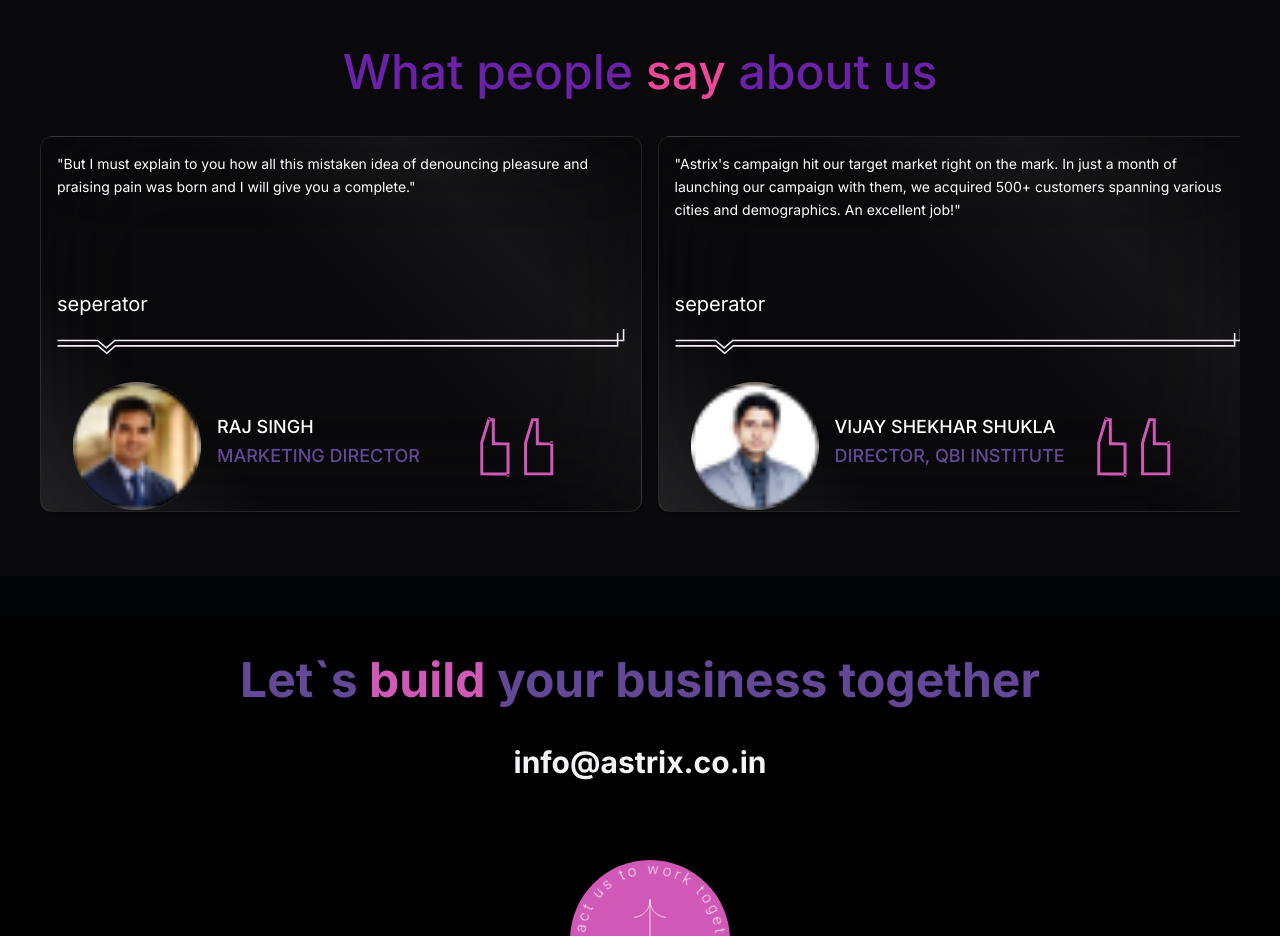
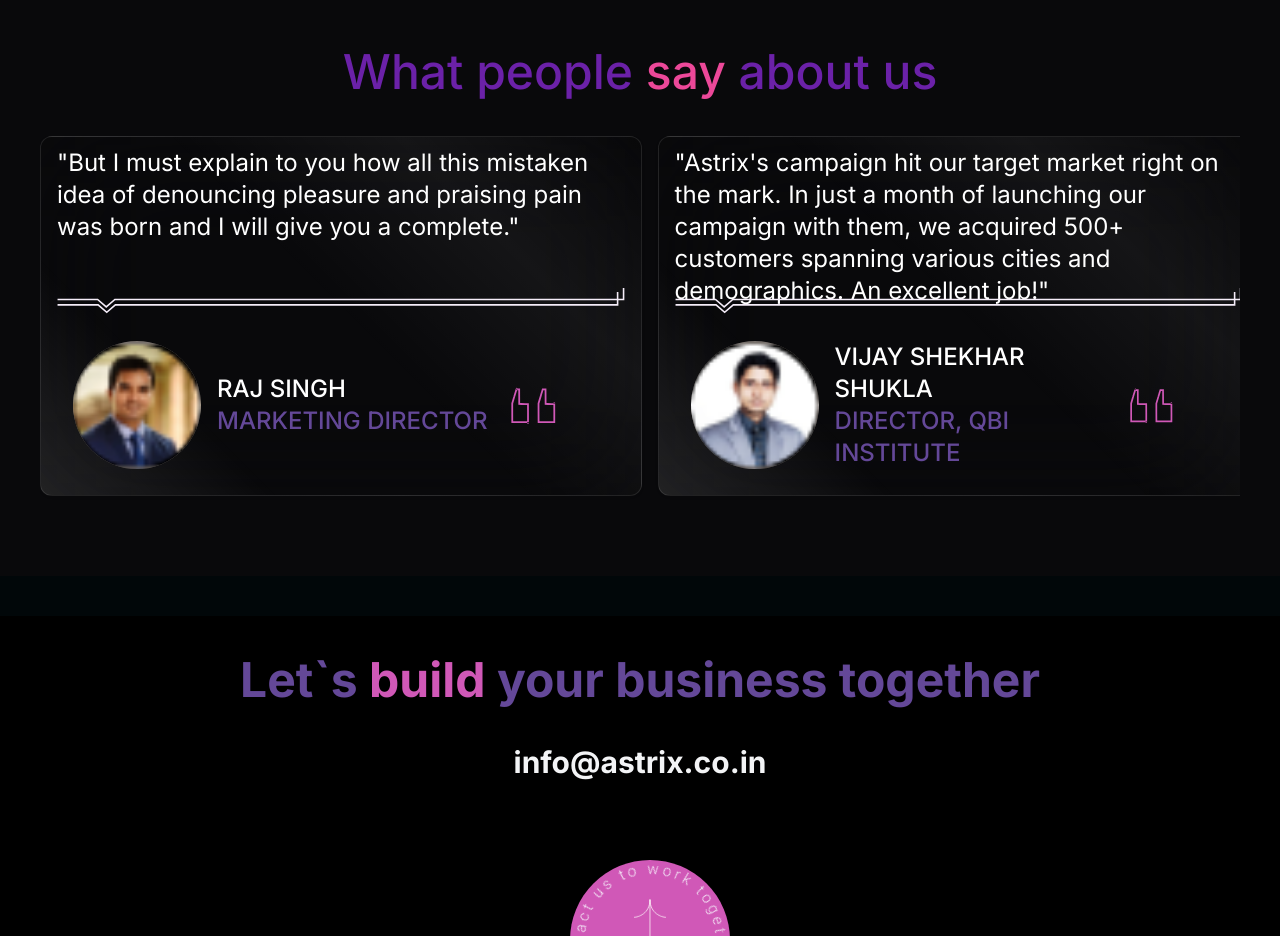
Before and after one commit to rishi23root/astrix, a Next.js app: page / in a window 1280 px wide. Shown: the part 5420-6356 px from the top of the page. Built offline with nearby package versions, Linux system fonts and the light colour scheme.

Commit message:
fix layout for testimonials

```diff
--- a/src/components/sections/testimonial.tsx
+++ b/src/components/sections/testimonial.tsx
@@ -61,17 +61,16 @@ const TestimonialData = ({
 }: {
   content: string;
   name: string;
-  link:string;
+  link: string;
   position: string;
 }) => {
   return (
-    <div className="fc text-white text-xl font-Roboto min-w-full lg:min-w-[47vw] p-4 h-[47vh] fss fc snap-start glass  ">
-      <div className="md:text-md text-sm leading-relaxed min-h-[40%] ">
+    <div className="fcc fc text-white text-xl font-Roboto min-w-full lg:min-w-[47vw] p-4 h-[45vh] fss fc snap-start glass  ">
+      <div className="text-sm md:text-xl lg:text-2xl leading-relaxed min-h-[40%] ">
         {'"'}
         {content}
         {'"'}
       </div>
-      seperator
       <div className="w-full">
         <Image
           src={"/svgs/testimonialSeperator.svg"}
@@ -83,15 +82,21 @@ const TestimonialData = ({
       </div>
       <div className="relative fsc fr w-full">
         <div className="p-4 px-4">
-          <Image src={link} alt="people image" width={100} height={100} className="w-32 h-32 bg-stone-500 rounded-full" />
+          <Image
+            src={link}
+            alt="people image"
+            width={100}
+            height={100}
+            className="w-32 h-32 bg-stone-500 rounded-full"
+          />
         </div>
         <div className="fr justify-between w-[60%]">
-          <div className="text-lg font-medium font-Roboto uppercase leading-[28.80px]">
+          <div className="text-xs md:text-xl lg:text-2xl font-medium font-Roboto uppercase leading-[28.80px]">
             <div>{name}</div>
             <div className="text-pe ">{position}</div>
           </div>
           <Image
-            className="w-20"
+            className="w-12"
             src="/svgs/testimonial.svg"
             width={30}
             height={30}
```
